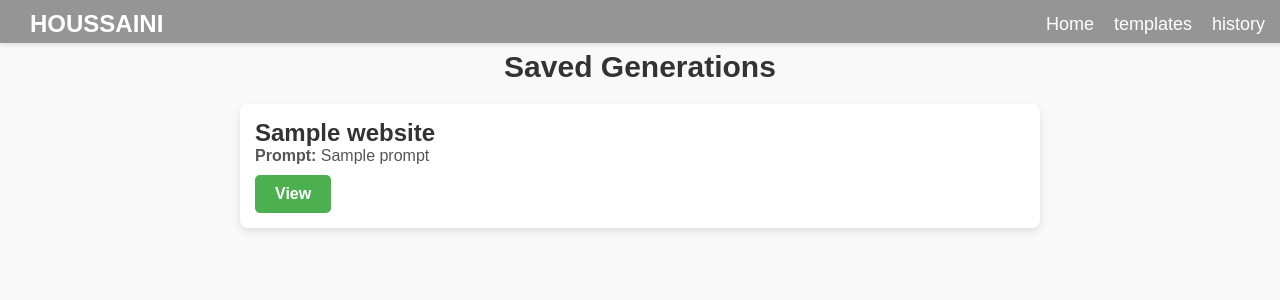
After one commit to houssainiS/PFE, a Django app: template templates/work/history.html in a window 1280 px wide. The commit adds this page. Shown: the top 300 px of the page. Run offline with Django 3.2, Linux system fonts and the light colour scheme; the template is opened without the code that fills it: most values are stand-ins (such as "Sample title", 1, 10 or a date in 2020).

Commit message:
made all history page working good

```diff
--- a/templates/work/base.html
+++ b/templates/work/base.html
@@ -17,7 +17,7 @@
             <ul class="nav-links">
                 <li><a href="{% url 'work:home' user.id %}">Home</a></li>
                     <li><a href="">templates</a></li>
-                    <li><a href="">history</a></li>
+                    <li><a href="{% url 'work:history' user.id %}">history</a></li>
                     {% if user.is_authenticated %}
                         <li><a href="{% url 'work:logout' %}">Logout</a></li>
                     {% endif %}
--- /dev/null
+++ b/templates/work/history.html
@@ -0,0 +1,84 @@
+{% extends 'work/base.html' %}
+
+{% block content %}
+<style>
+    /* General styles */
+    body {
+        font-family: Arial, sans-serif;
+        background-color: #f9f9f9;
+        color: #333;
+        margin: 0;
+        padding: 20px;
+    }
+
+    h2 {
+        text-align: center;
+        color: #333;
+        margin-bottom: 20px;
+    }
+
+    .website-list {
+        list-style-type: none;
+        padding: 0;
+        margin: 0;
+        max-width: 800px;
+        margin: 0 auto;
+    }
+
+    .website-item {
+        background-color: #fff;
+        border-radius: 8px;
+        padding: 15px;
+        margin-bottom: 10px;
+        box-shadow: 0 4px 8px rgba(0, 0, 0, 0.1);
+        transition: box-shadow 0.3s ease;
+    }
+
+    .website-item:hover {
+        box-shadow: 0 6px 12px rgba(0, 0, 0, 0.2);
+    }
+
+    h3 {
+        color: #333;
+        font-size: 1.5em;
+    }
+
+    p {
+        font-size: 1em;
+        color: #555;
+        margin-bottom: 10px;
+    }
+
+    .view-button {
+        display: inline-block;
+        padding: 10px 20px;
+        background-color: #4CAF50;
+        color: white;
+        text-decoration: none;
+        border-radius: 5px;
+        font-weight: bold;
+        transition: background-color 0.3s;
+    }
+
+    .view-button:hover {
+        background-color: #45a049;
+    }
+</style>
+
+<h2 style="margin-top: 30px;">Saved Generations</h2>
+
+{% if saved_websites %}
+    <ul class="website-list">
+        {% for website in saved_websites %}
+            <li class="website-item">
+                <h3>{{ website.title }}</h3>
+                <p><strong>Prompt:</strong> {{ website.prompt }}</p>
+                <a href="{% url 'work:view_saved_website' user.id website.id %}" class="view-button">View</a>
+            </li>
+        {% endfor %}
+    </ul>
+{% else %}
+    <p>No saved generations yet.</p>
+{% endif %}
+
+{% endblock %}
--- a/work/urls.py
+++ b/work/urls.py
@@ -10,4 +10,6 @@ urlpatterns = [
     path('<int:user_id>/advancedMode/', views.advanced_mode , name='advanced_mode'),
     path('<int:user_id>/advancedMode/getResponse/',views.get_ai_response, name='get_ai_response'),
     path('save/', views.save_generated_website, name='save_generated_website'),
+    path('<int:user_id>/history/', views.history, name='history'),
+    path('<int:user_id>/history/<int:website_id>/', views.view_saved_website, name='view_saved_website'),
 ]
```
Also changed, not shown: templates/work/view_saved_website.html (added, +86 -0 lines), work/views.py (+15 -0 lines).
